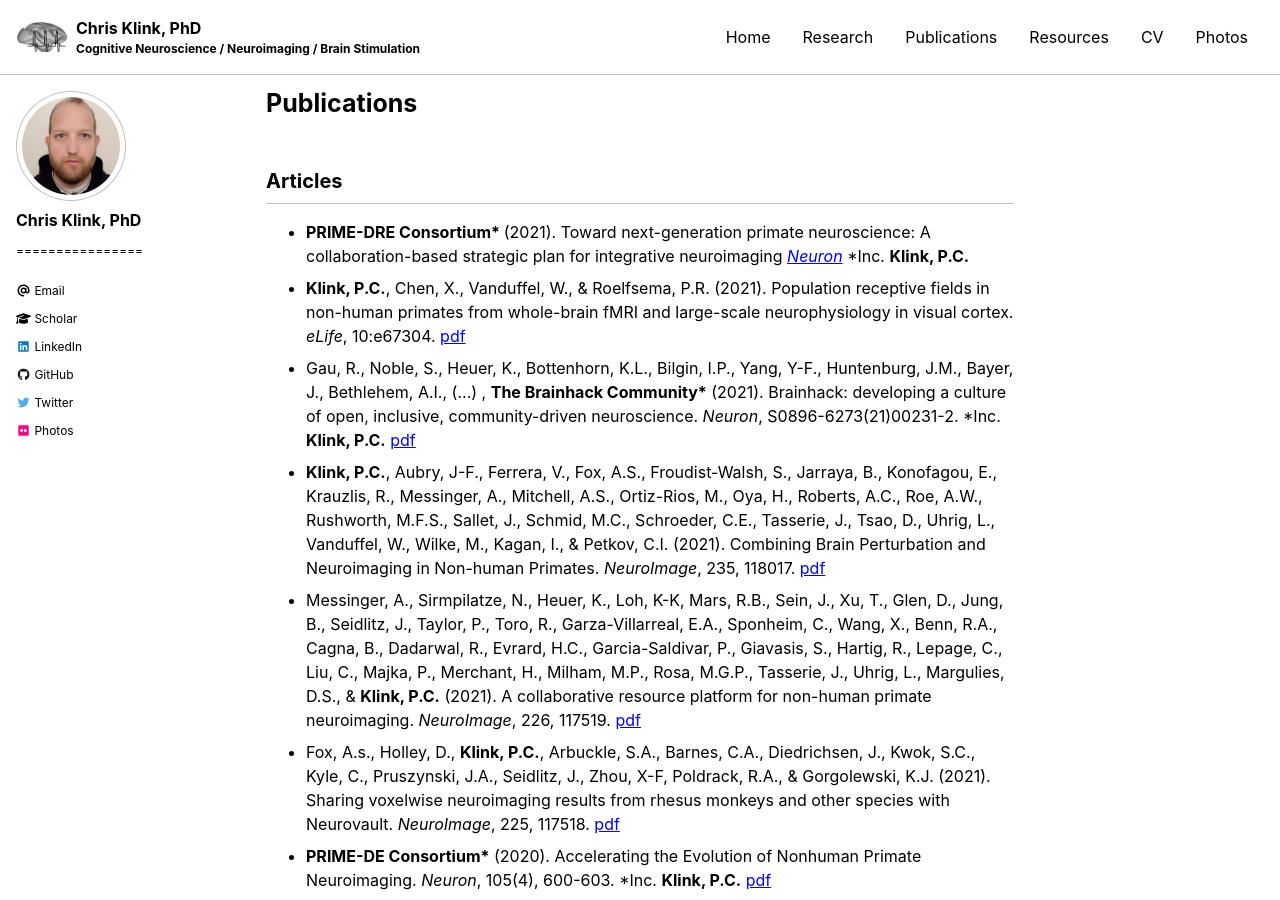
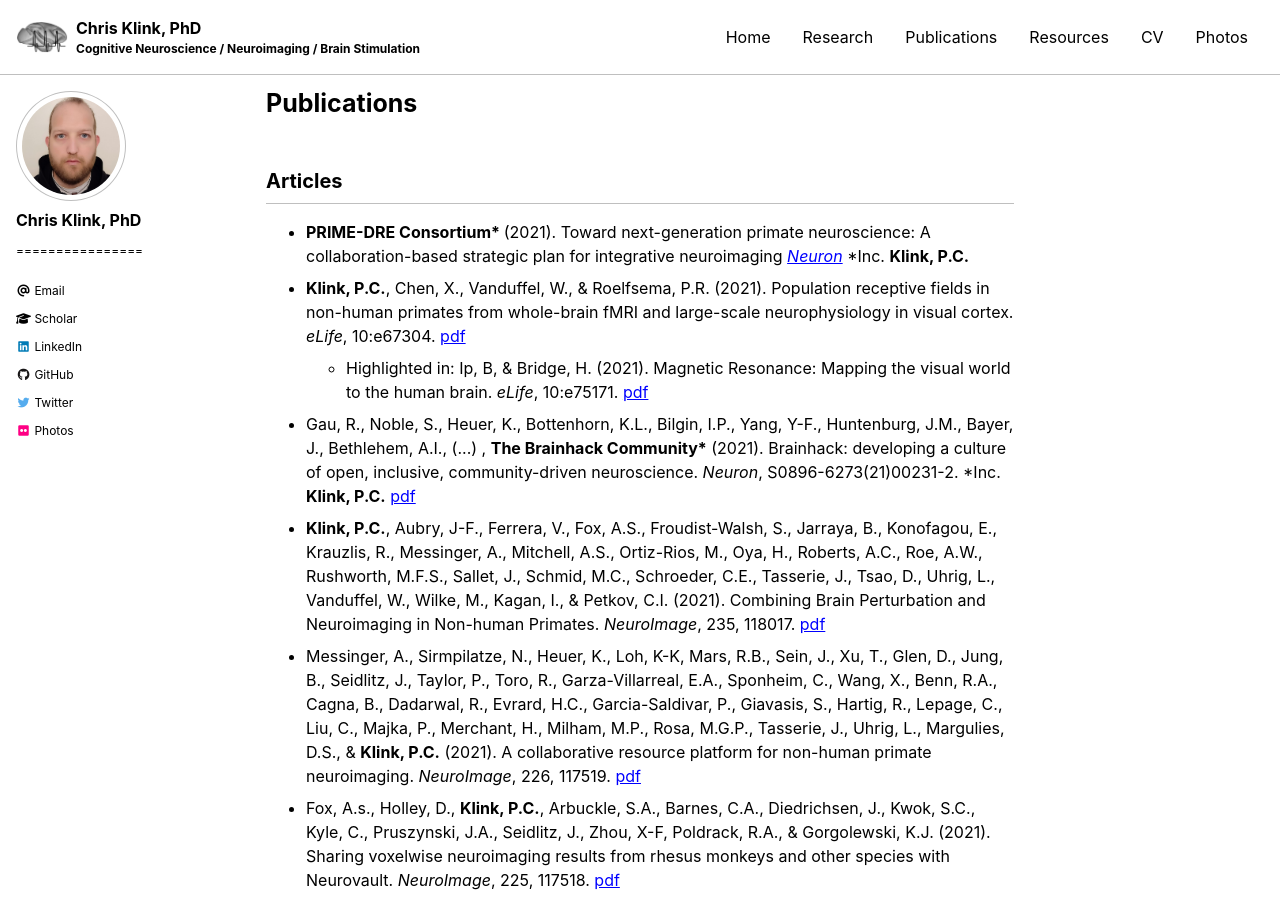
Before and after one commit to pcklink/pcklink.github.io, a Jekyll site: the page built from publications.md, in a window 1280 px wide and 900 px high. Built offline with Jekyll 4.4.1, drawn with Linux system fonts in a browser that asks for light colours; cached includes are drawn as plain includes; nearby versions of some CDN libraries.

Commit message:
Update publications.md

```diff
--- a/publications.md
+++ b/publications.md
@@ -11,6 +11,8 @@ author_profile: true
     </li>
   <li><b>Klink, P.C.</b>, Chen, X., Vanduffel, W., & Roelfsema, P.R. (2021). Population receptive fields in non-human primates from whole-brain fMRI and large-scale neurophysiology in visual cortex. <i>eLife</i>, 10:e67304. <a href="https://doi.org/10.7554/eLife.67304">pdf</a>
     </li>
+  <ul><li>Highlighted in: Ip, B, & Bridge, H. (2021). Magnetic Resonance: Mapping the visual world to the human brain. <i>eLife</i>, 10:e75171. <a href="https://doi.org/10.7554/eLife.75171">pdf</a>
+    </li></ul>
   <li>Gau, R., Noble, S., Heuer, K., Bottenhorn, K.L., Bilgin, I.P., Yang, Y-F., Huntenburg, J.M., Bayer, J., Bethlehem, A.I., (...) , <b>The Brainhack Community*</b> (2021). Brainhack: developing a culture of open, inclusive, community-driven neuroscience. <i>Neuron</i>, S0896-6273(21)00231-2. *Inc. <b>Klink, P.C.</b>  <a href="https://www.cell.com/action/showPdf?pii=S0896-6273%2821%2900231-2">pdf</a>
     </li>
   <li><b>Klink, P.C.</b>, Aubry, J-F., Ferrera, V., Fox, A.S., Froudist-Walsh, S., Jarraya, B., Konofagou, E., Krauzlis, R., Messinger, A., Mitchell, A.S., Ortiz-Rios, M., Oya, H., Roberts, A.C., Roe, A.W., Rushworth, M.F.S., Sallet, J., Schmid, M.C., Schroeder, C.E., Tasserie, J., Tsao, D., Uhrig, L., Vanduffel, W., Wilke, M., Kagan, I., & Petkov, C.I. (2021). Combining Brain Perturbation and Neuroimaging in Non-human Primates. <i>NeuroImage</i>, 235, 118017. <a href="https://www.sciencedirect.com/science/article/pii/S1053811921002949/pdfft?md5=591c3f0d188ca9943b097a18fdf42fef&pid=1-s2.0-S1053811921002949-main.pdf">pdf</a>
```
